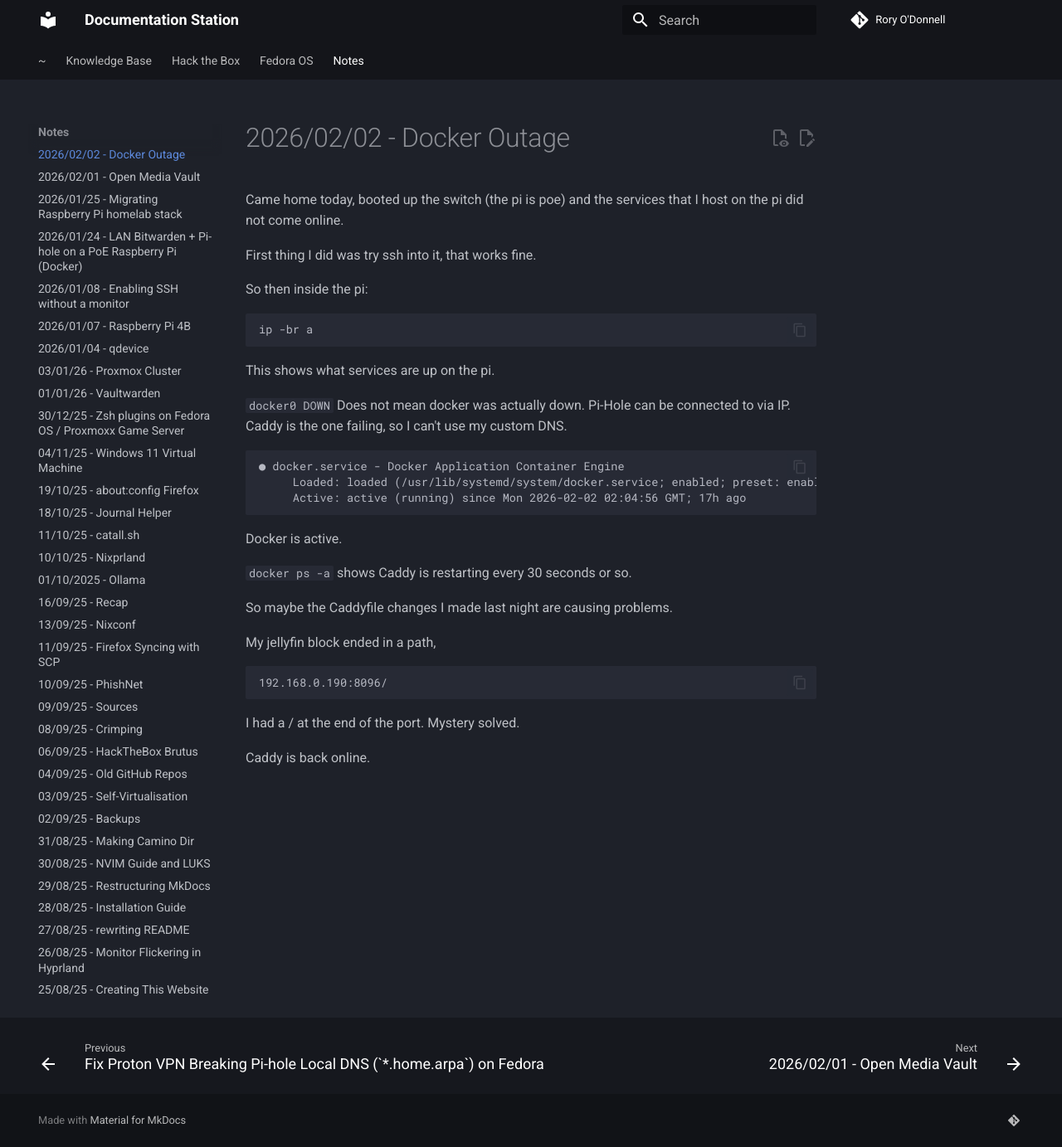
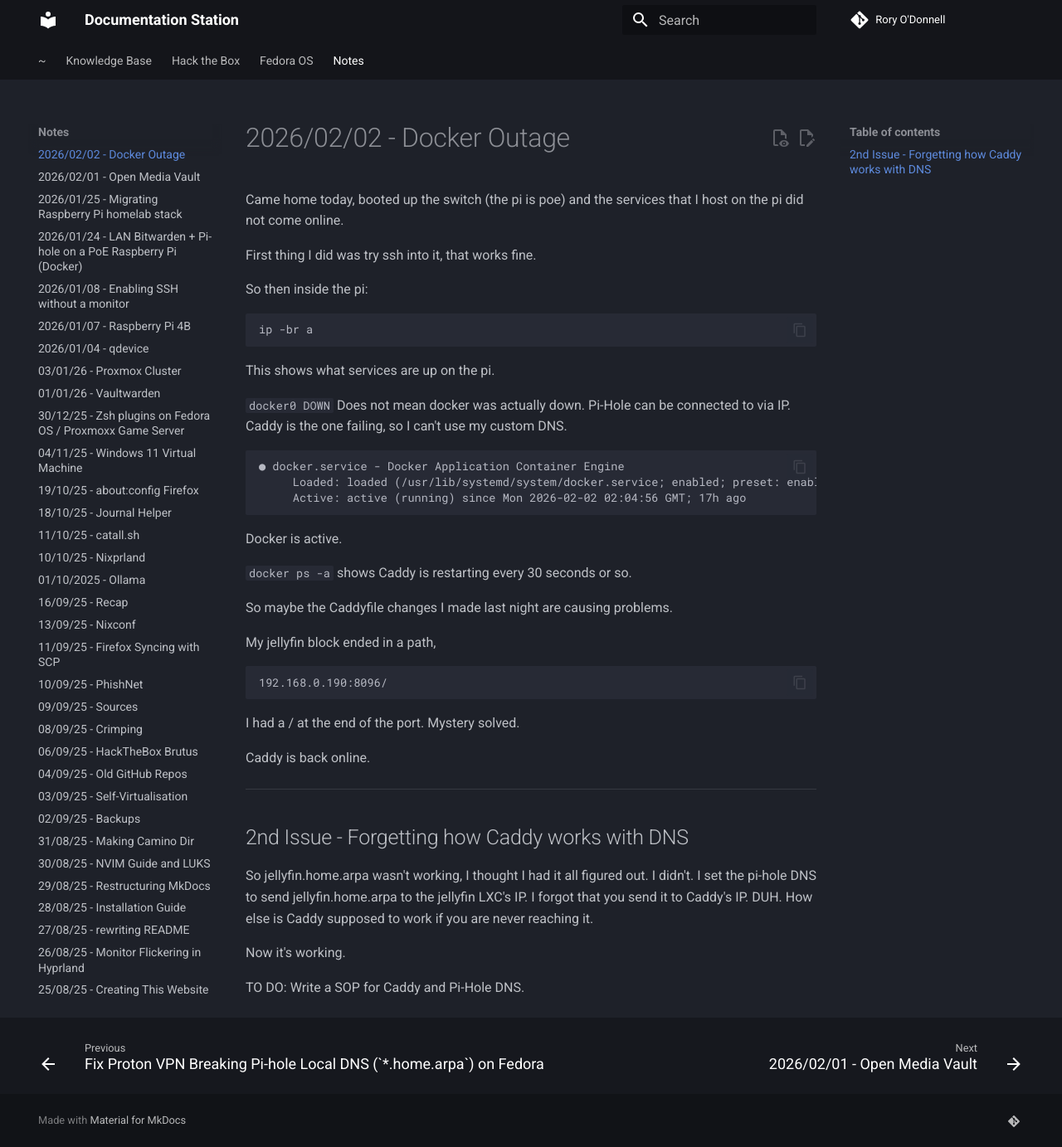
Before and after one commit to odonnellrory/odonnellrory.github.io, an MkDocs documentation site: the page built from docs/00-journal/2026-02-02.md, in a window 1280 px wide and 1383 px high. Shown: the whole window at 83% size. Built offline with MkDocs 1.6.1 and Material for MkDocs 9.7.7, drawn with Linux system fonts in a browser that asks for light colours; comment, search, counter and statistics services are not loaded.

Commit message:
jellyfin arpa

```diff
--- a/docs/00-journal/2026-02-02.md
+++ b/docs/00-journal/2026-02-02.md
@@ -36,3 +36,13 @@ My jellyfin block ended in a path,
 I had a / at the end of the port.   Mystery solved.
 
 Caddy is back online.
+
+---
+
+## 2nd Issue - Forgetting how Caddy works with DNS
+
+So jellyfin.home.arpa wasn't working, I thought I had it all figured out.  I didn't.  I set the pi-hole DNS to send jellyfin.home.arpa to the jellyfin LXC's IP.  I forgot that you send it to Caddy's IP.  DUH.  How else is Caddy supposed to work if you are never reaching it.
+
+Now it's working.
+
+TO DO:  Write a SOP for Caddy and Pi-Hole DNS.
```
